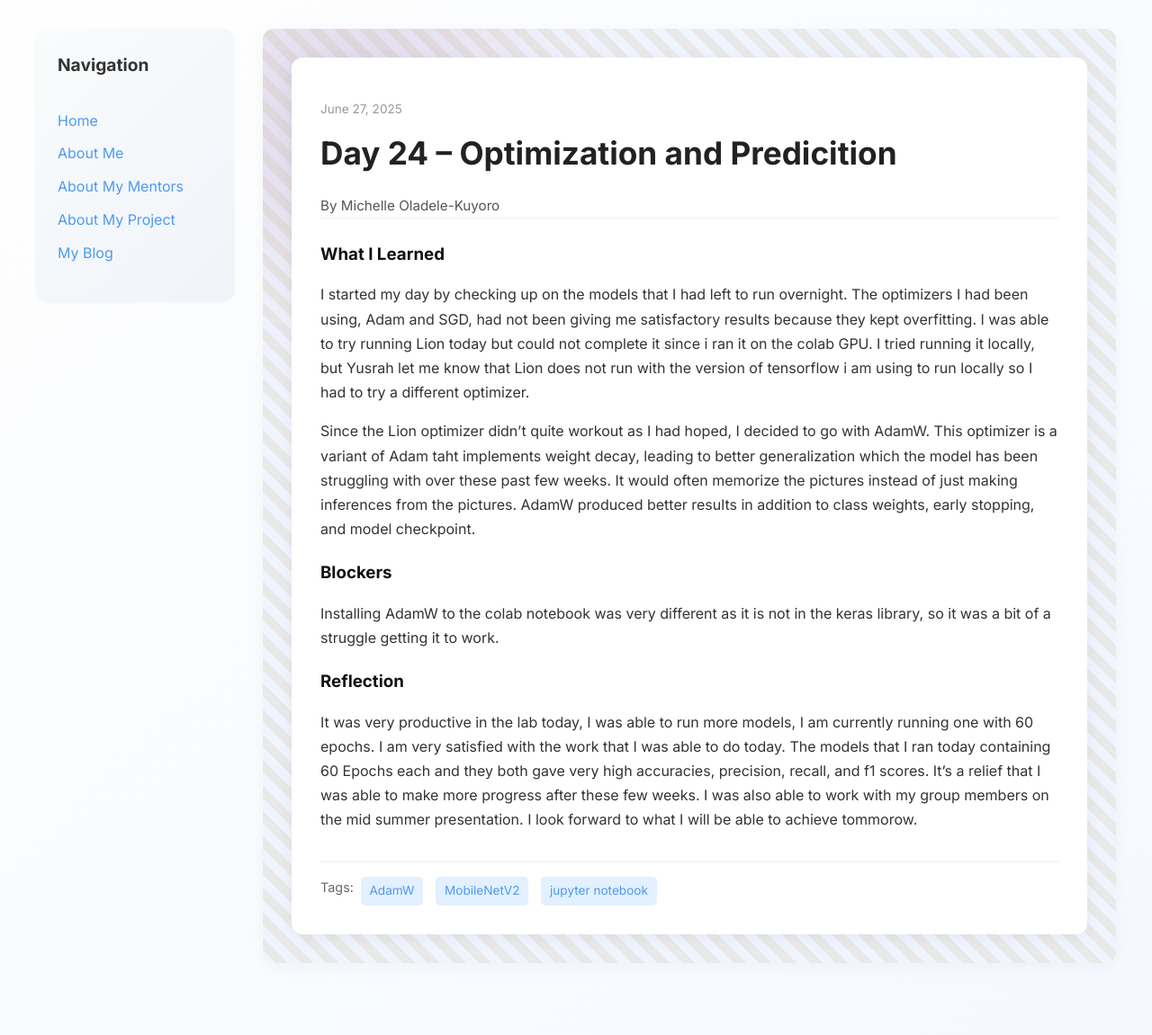
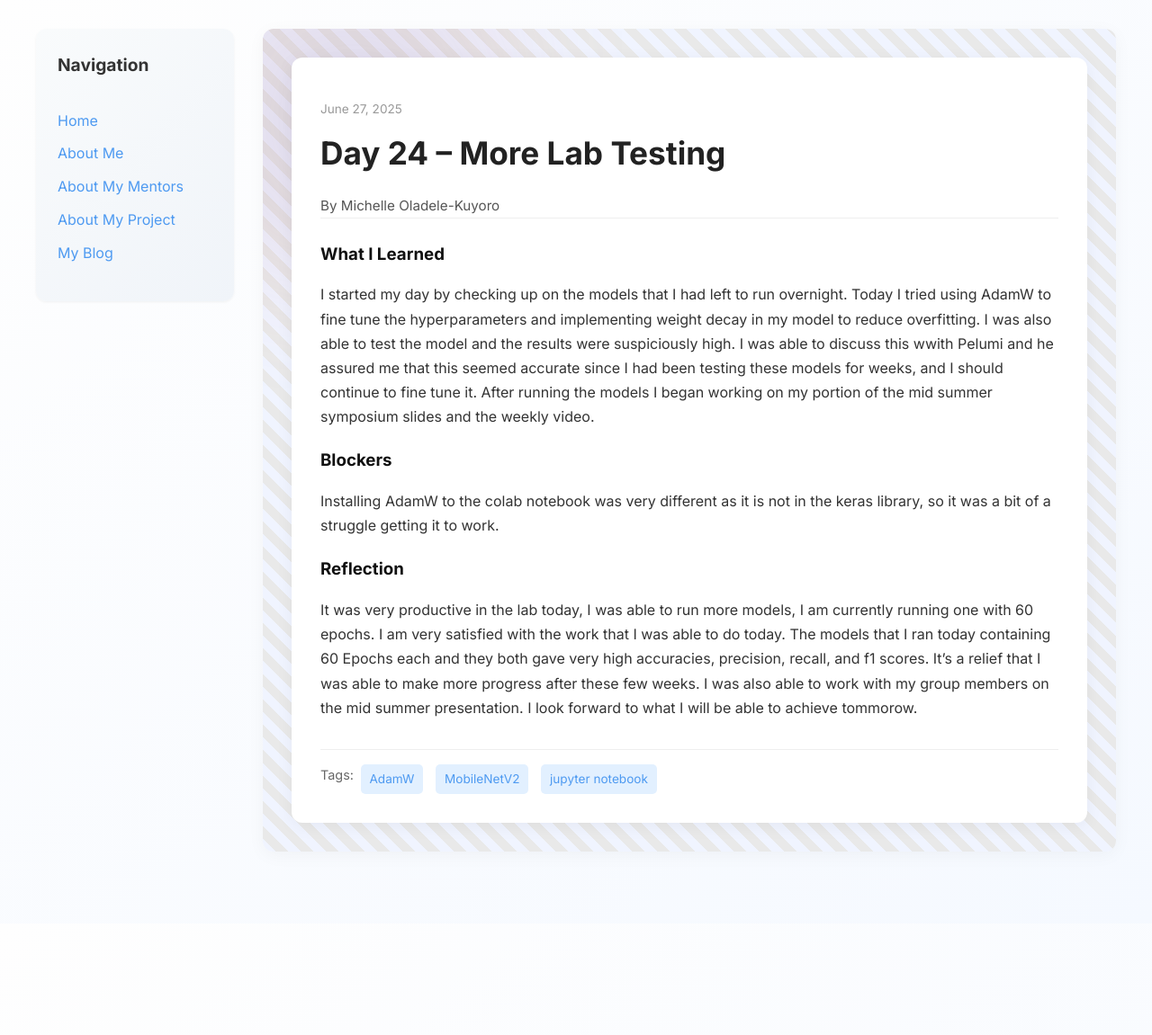
Before and after one commit to Miola585/Miola585.github.io, a Jekyll site: the page built from _posts/2025-06-27-day-24.md, in a window 1280 px wide. Shown: the whole page at 90% size. Built offline with Jekyll 4.4.1, drawn with Linux system fonts in a browser that asks for light colours; after the commit the page ends 1027 px from its top, so only the background shows below that.

Commit message:
Update 2025-06-27-day-24.md

```diff
--- a/_posts/2025-06-27-day-24.md
+++ b/_posts/2025-06-27-day-24.md
@@ -1,15 +1,13 @@
 ---
 layout: post
-title: "Day 24 – Optimization and Predicition"
+title: "Day 24 – More Lab Testing"
 date: 2025-06-27
 author: Michelle Oladele-Kuyoro
 permalink: /day24.html
 tags: [ "AdamW", "MobileNetV2", "jupyter notebook"]
 
 what_i_learned: |
-  I started my day by checking up on the models that I had left to run overnight. The optimizers I had been using, Adam and SGD, had not been giving me satisfactory results because they kept overfitting. I was able to try running Lion today but could not complete it since i ran it on the colab GPU. I tried running it locally, but Yusrah let me know that Lion does not run with the version of tensorflow i am using to run locally so I had to try a different optimizer.
-
-  Since the Lion optimizer didn't quite workout as I had hoped, I decided to go with AdamW. This optimizer is a variant of Adam taht implements weight decay, leading to better generalization which the model has been struggling with over these past few weeks. It would often memorize the pictures instead of just making inferences from the pictures. AdamW produced better results in addition to class weights, early stopping, and model checkpoint.
+  I started my day by checking up on the models that I had left to run overnight. Today I tried using AdamW to fine tune the hyperparameters and implementing weight decay in my model to reduce overfitting. I was also able to test the model and the results were suspiciously high. I was able to discuss this wwith Pelumi and he assured me that this seemed accurate since I had been testing these models for weeks, and I should continue to fine tune it. After running the models I began working on my portion of the mid summer symposium slides and the weekly video.
 
 blockers: |
    Installing AdamW to the colab notebook was very different as it is not in the keras library, so it was a bit of a struggle getting it to work.
```
